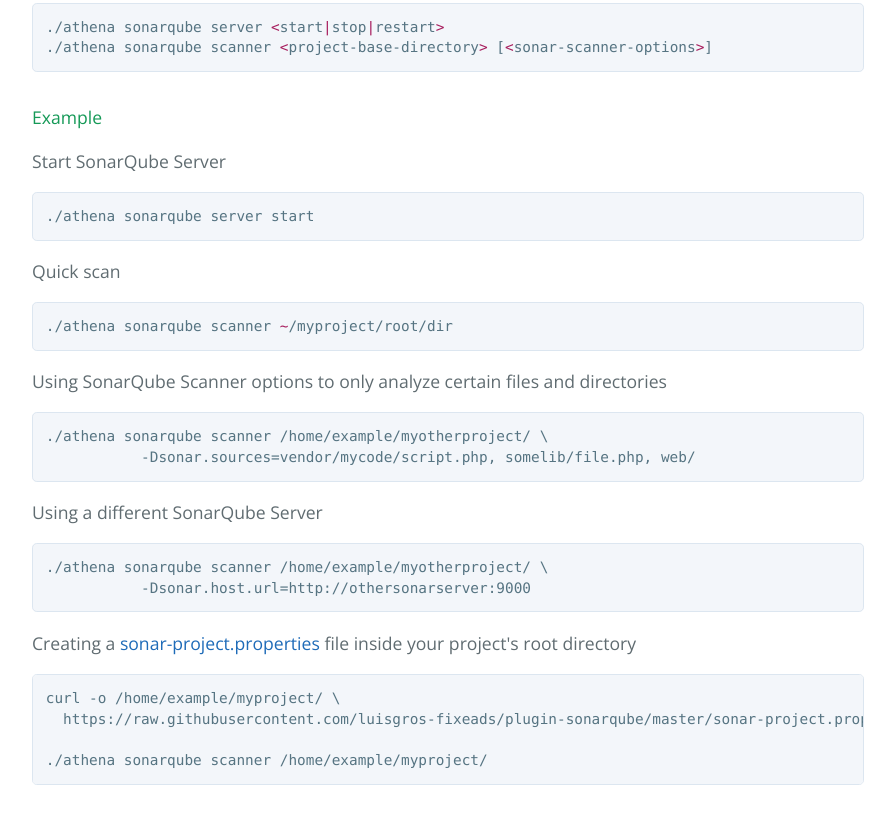
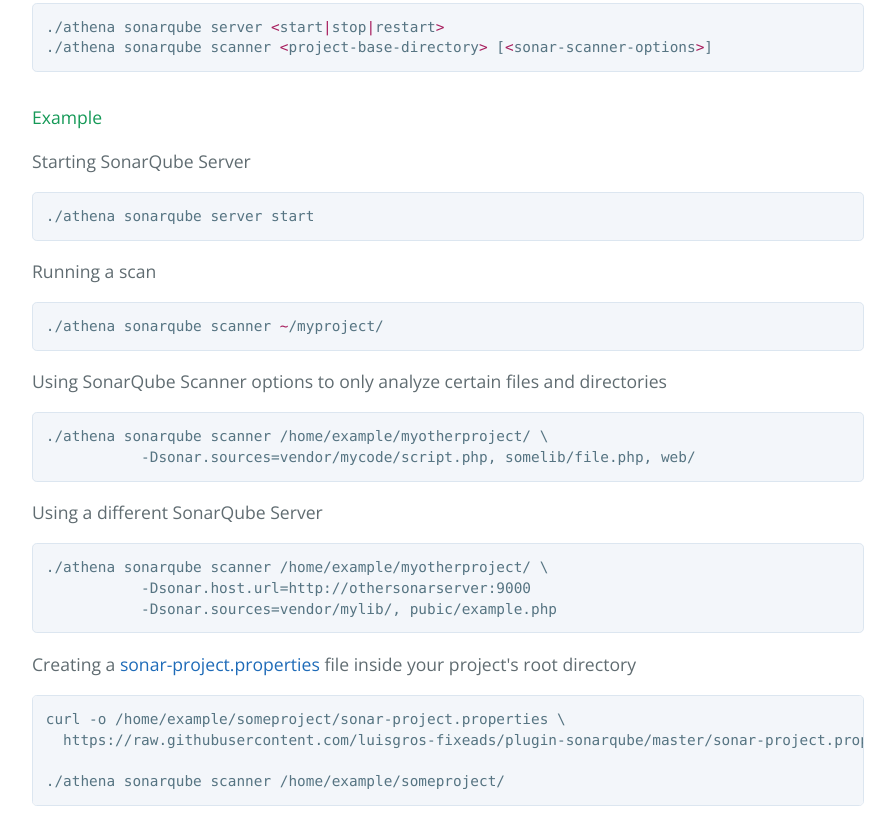
Before and after one commit to luisgros-fixeads/plugin-sonarqube, a plain HTML site: page index.html in a window 1280 px wide. Shown: the part 941-1755 px from the top of the page, without its empty margins (192-1087 px from the left). Drawn offline with nearby package versions, Linux system fonts and the light colour scheme.

```diff
--- a/index.html
+++ b/index.html
@@ -30,7 +30,7 @@
 
 <div class="highlight highlight-source-shell"><pre>brew tap athena-oss/tap
 brew install athena
-<span class="pl-c"># OR</span>
+<span class="pl-c"># Or</span>
 git clone https://github.com/athena-oss/athena.git</pre></div>
 
 <p><a href="https://github.com/athena-oss/athena">More info</a></p>
@@ -49,13 +49,13 @@ git clone https://github.com/athena-oss/athena.git</pre></div>
 <h4>
 <a id="example" class="anchor" href="#example" aria-hidden="true"><span aria-hidden="true" class="octicon octicon-link"></span></a>Example</h4>
 
-<p>Start SonarQube Server</p>
+<p>Starting SonarQube Server</p>
 
 <div class="highlight highlight-source-shell"><pre>./athena sonarqube server start</pre></div>
 
-<p>Quick scan</p>
+<p>Running a scan</p>
 
-<div class="highlight highlight-source-shell"><pre>./athena sonarqube scanner <span class="pl-k">~</span>/myproject/root/dir</pre></div>
+<div class="highlight highlight-source-shell"><pre>./athena sonarqube scanner <span class="pl-k">~</span>/myproject/</pre></div>
 
 <p>Using SonarQube Scanner options to only analyze certain files and directories</p>
 
@@ -65,14 +65,15 @@ git clone https://github.com/athena-oss/athena.git</pre></div>
 <p>Using a different SonarQube Server</p>
 
 <div class="highlight highlight-source-shell"><pre>./athena sonarqube scanner /home/example/myotherproject/ \
-           -Dsonar.host.url=http://othersonarserver:9000</pre></div>
+           -Dsonar.host.url=http://othersonarserver:9000
+           -Dsonar.sources=vendor/mylib/, pubic/example.php</pre></div>
 
 <p>Creating a <a href="sonar-project.properties">sonar-project.properties</a> file inside your project's root directory</p>
 
-<div class="highlight highlight-source-shell"><pre>curl -o /home/example/myproject/ \
+<div class="highlight highlight-source-shell"><pre>curl -o /home/example/someproject/sonar-project.properties \
   https://raw.githubusercontent.com/luisgros-fixeads/plugin-sonarqube/master/sonar-project.properties
 
-./athena sonarqube scanner /home/example/myproject/</pre></div>
+./athena sonarqube scanner /home/example/someproject/</pre></div>
 
 <h4>
 <a id="resources" class="anchor" href="#resources" aria-hidden="true"><span aria-hidden="true" class="octicon octicon-link"></span></a>Resources</h4>
```
Also changed, not shown: params.json (+1 -1 lines).
